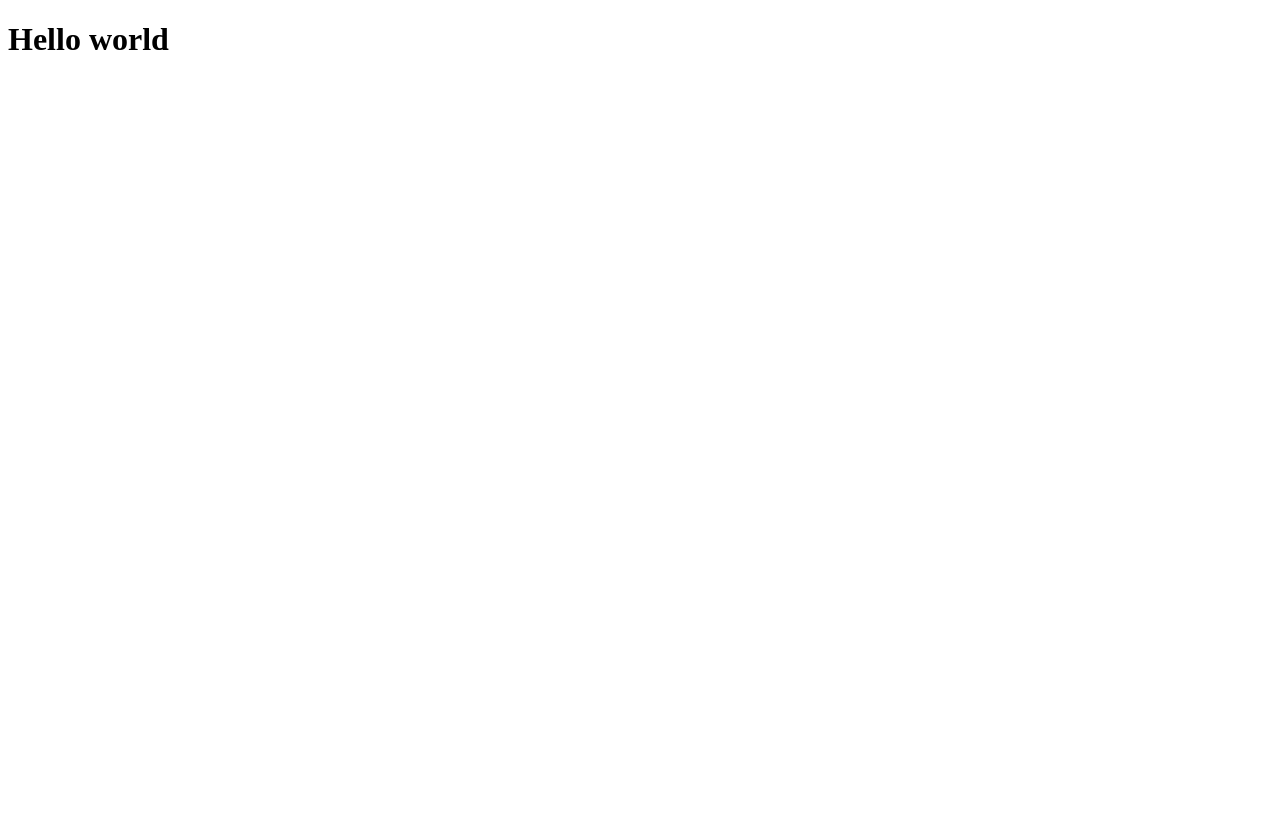
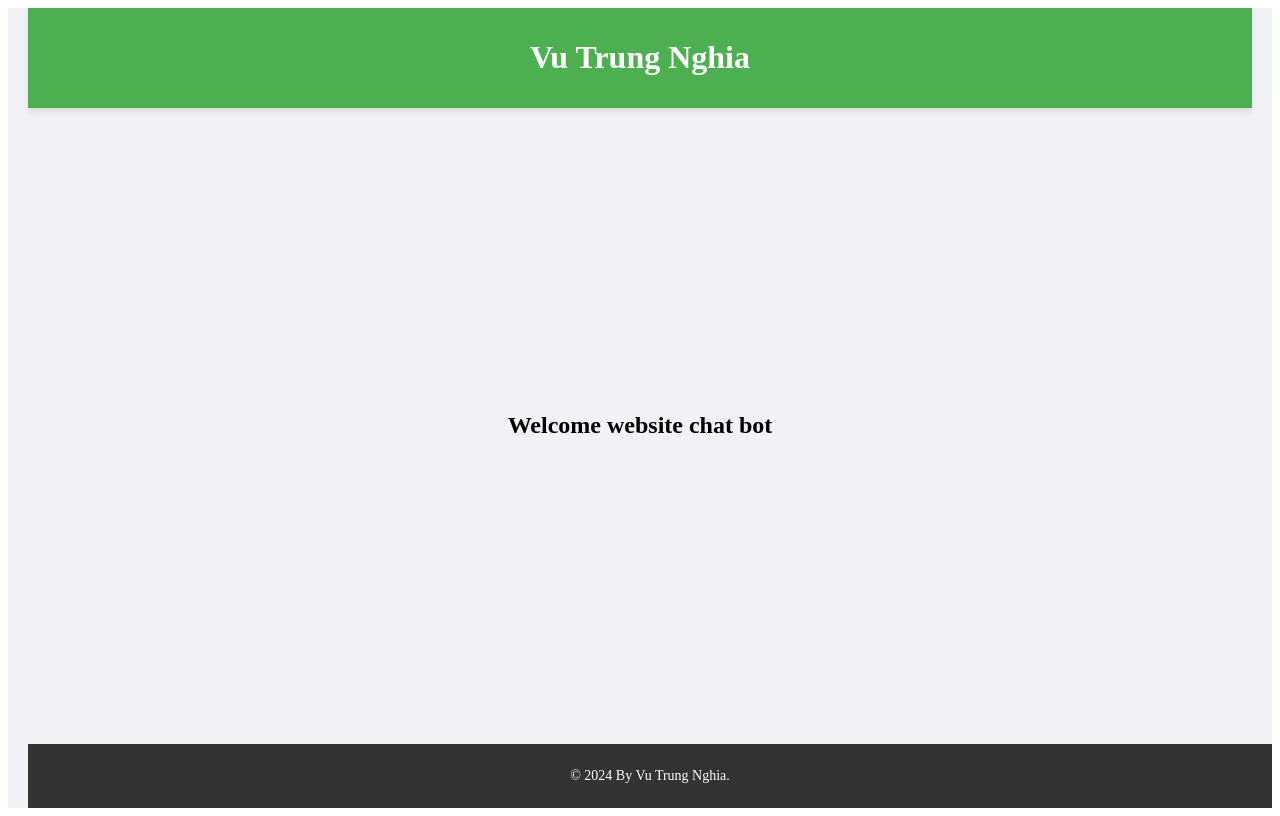
Before and after one commit to anhemlam648/Chat_AI, a React (Vite) app: page / in a window 1280 px wide. Built offline with nearby package versions, Linux system fonts and the light colour scheme.

Commit message:
createComponents

```diff
--- a/src/App.jsx
+++ b/src/App.jsx
@@ -1,10 +1,15 @@
-import { useState } from 'react'
 import { BrowserRouter as Router, Routes, Route  } from 'react-router-dom';
-
+import HomePage from './components/HomePage';
 function App() {
 
   return (
-    <h1>Hello world</h1>
+    <Router>
+      <div>
+        <Routes>
+            <Route path='/' element={<HomePage />}></Route>
+        </Routes>
+      </div>
+    </Router>
   )
 }
 
--- /dev/null
+++ b/src/components/HomePage.jsx
@@ -0,0 +1,56 @@
+import { useEffect } from 'react';
+
+const styles = {
+    container: {
+        display: 'flex',
+        flexDirection: 'column',
+        height: '100vh',
+        backgroundColor: '#f0f2f5',
+        padding: '0 20px',
+        boxSizing: 'border-box',
+    },
+    header: {
+        backgroundColor: '#4CAF50',
+        color: 'white',
+        padding: '10px 20px',
+        textAlign: 'center',
+        boxShadow: '0 4px 6px rgba(0, 0, 0, 0.1)',
+    },
+    mainContent: {
+        flex: 1,
+        display: 'flex',
+        alignItems: 'center',
+        justifyContent: 'center',
+    },
+    footer: {
+        backgroundColor: '#333',
+        color: 'white',
+        textAlign: 'center',
+        padding: '10px',
+        fontSize: '0.875rem',
+        width: '100%',
+    },
+    chatbot: {
+        width: '100%',
+        maxWidth: '400px',
+        height: '600px',
+    }
+};
+
+const HomePage = () => {
+    return (
+        <div style={styles.container}>
+            <header style={styles.header}>
+                <h1>Vu Trung Nghia</h1>
+            </header>
+            <main style={styles.mainContent}>
+                <h2>Welcome website chat bot</h2>
+            </main>
+            <footer style={styles.footer}>
+                <p>&copy; 2024 By Vu Trung Nghia.</p>
+            </footer>
+        </div>
+    );
+};
+
+export default HomePage;
```
Also changed, not shown: 1 other file (tests, documents, lock files or other folders).
